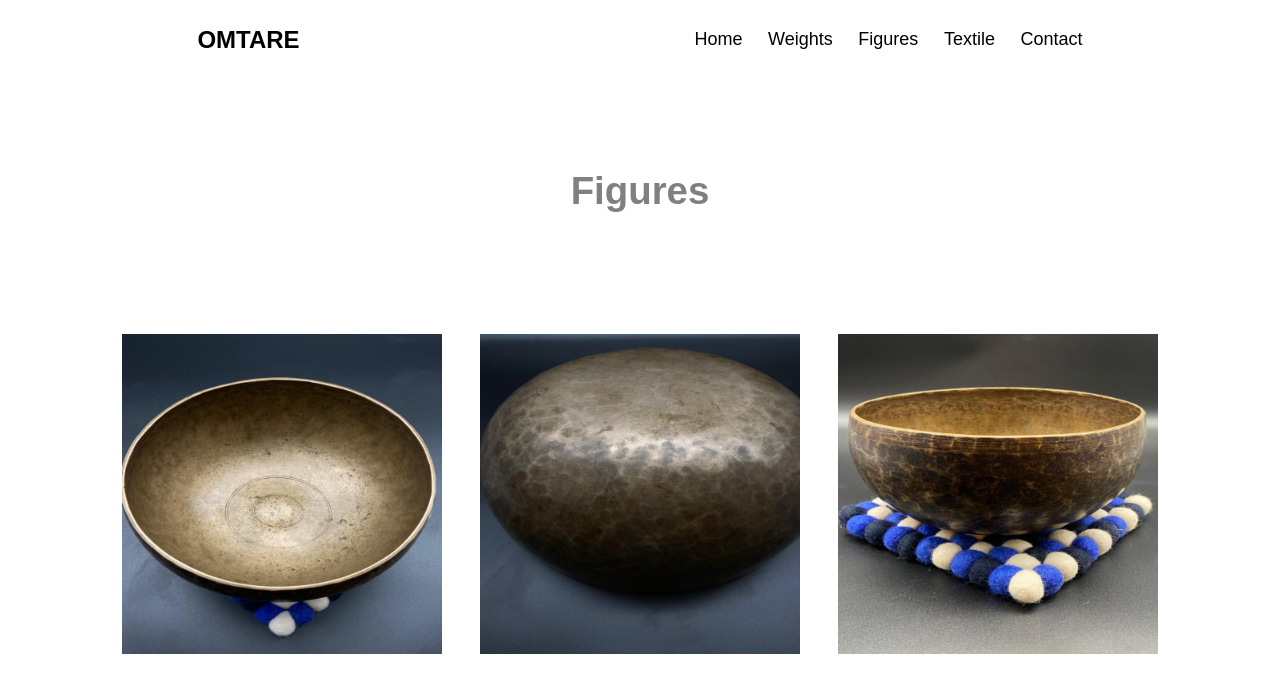
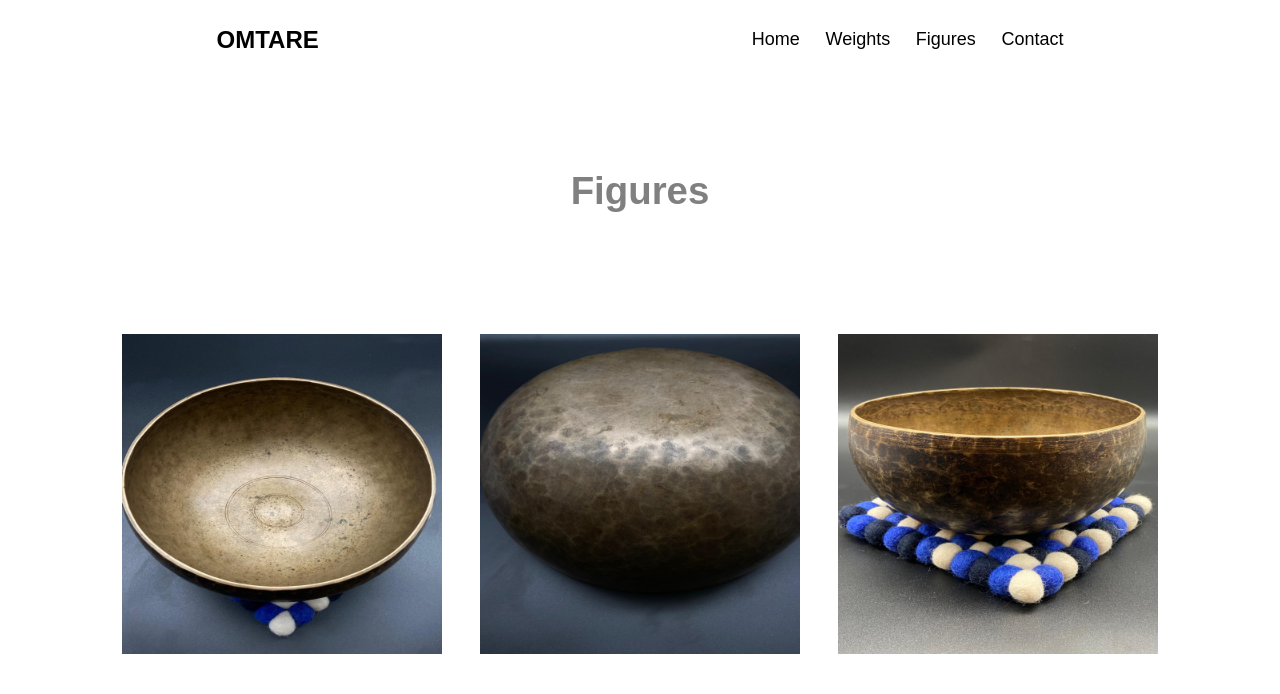
Before and after one commit to mukulpythondev/omtare-freelance-project, a plain HTML site: page figures.html in a window 1280 px wide. Shown: the top 694 px of the page. Drawn offline with nearby package versions, Linux system fonts and the light colour scheme.

Commit message:
Fix link issue in figures.html

```diff
--- a/figures.html
+++ b/figures.html
@@ -17,8 +17,7 @@
                 <li><a href="index.html">Home</a></li>
                 <li><a href="weights.html">Weights</a></li>
                 <li><a href="figures.html">Figures</a></li>
-                <li><a href="#">Textile</a></li>
-                <li><a href="#">Contact</a></li>
+                <li><a href="contact.html">Contact</a></li>
             </ul>
             <div id="menu-icon" class="menu-icon">
                 <i class="ri-menu-line"></i>
```
